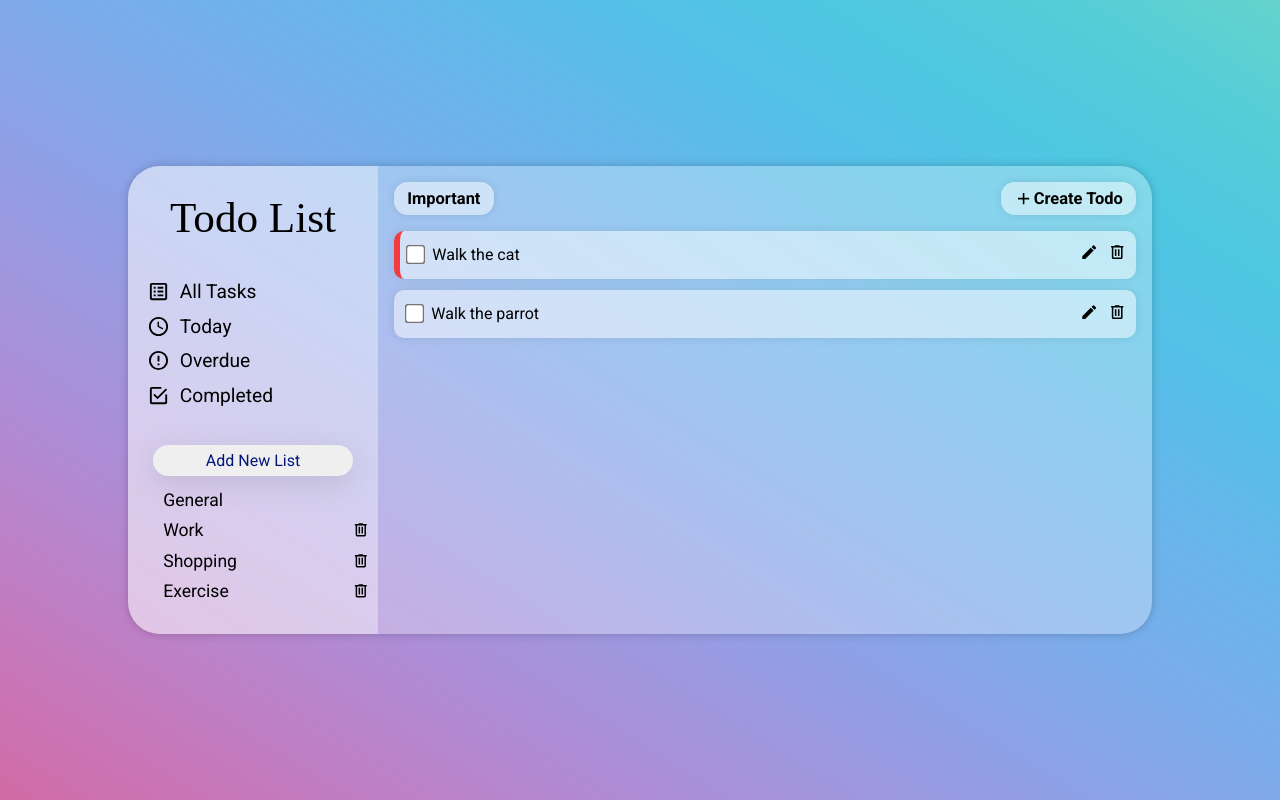
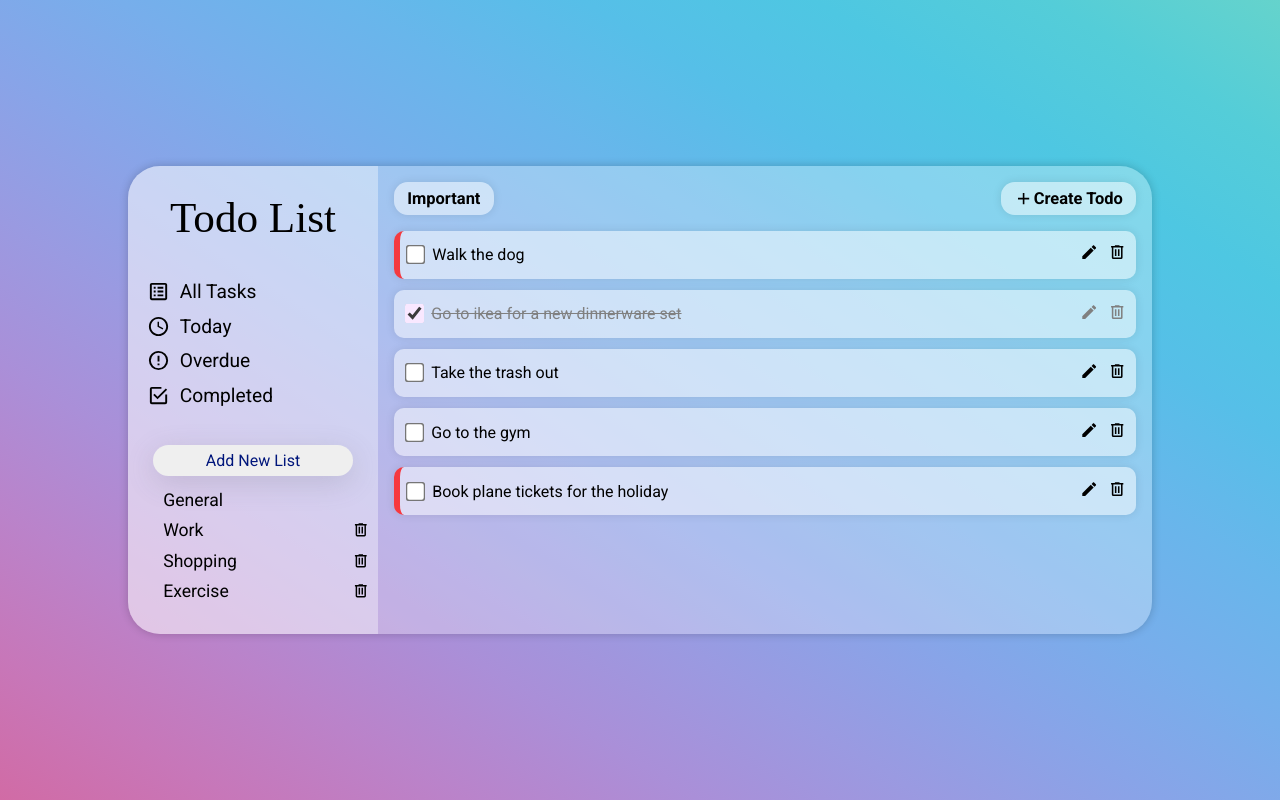
Before and after one commit to RimaSem/todo-list, a React (Vite) app: page / in a window 1280 px wide. Built offline with nearby package versions, Linux system fonts and the light colour scheme; a web font is replaced by a local one.

Commit message:
Create sample data file

```diff
--- a/src/App.tsx
+++ b/src/App.tsx
@@ -2,6 +2,7 @@ import { useState } from "react";
 import Menu from "./components/Menu";
 import Content from "./components/Content";
 import { nanoid } from "nanoid";
+import sampleData from "./sampleData";
 
 function App() {
   const [allLists, setAllLists] = useState<
@@ -15,29 +16,7 @@ function App() {
     { title: "Exercise", id: nanoid() },
   ]);
 
-  const [allTasks, setAllTasks] = useState<any[]>([
-    {
-      id: "235f",
-      title: "Walk the cat",
-      details: "for potty and exploring",
-      date: "2023-02-02",
-      time: "22:44",
-      list: "General",
-      isImportant: true,
-      isCompleted: false,
-    },
-    {
-      id: "236f",
-      title: "Walk the parrot",
-      details: "for flying and exploring",
-      date: "2024-03-02",
-      time: "22:44",
-      list: "Work",
-      isImportant: false,
-      isCompleted: false,
-    },
-  ]);
-
+  const [allTasks, setAllTasks] = useState<{}[]>(sampleData);
   const [filterBy, setFilterBy] = useState("");
 
   return (
--- a/src/components/Content.tsx
+++ b/src/components/Content.tsx
@@ -134,7 +134,10 @@ function Content({
         break;
       case "Overdue":
         newArr = allTasks.filter(
-          (item) => item.date !== today && new Date(item.date) < new Date()
+          (item) =>
+            !item.isCompleted &&
+            item.date !== today &&
+            new Date(item.date) < new Date()
         );
         displayImportant();
         break;
--- a/src/components/ListNav.tsx
+++ b/src/components/ListNav.tsx
@@ -36,11 +36,10 @@ function ListNav({
     >
       <div className="list-nav-item-text">{list.title}</div>
       <div
-        id={list.id}
         className="delete-list-icon"
         onClick={(e) => {
           e.stopPropagation();
-          handleDelete(list.id);
+          handleDelete(list.title);
         }}
       >
         <Icon path={mdiTrashCanOutline} />
@@ -48,13 +47,9 @@ function ListNav({
     </div>
   ));
 
-  function handleDelete(id: string) {
-    setAllLists((prev) => prev.filter((list) => list.id !== id));
-    let listTitles: (string | undefined)[] = [];
-    allLists.forEach((list) => listTitles.push(list.title));
-    setAllTasks((prev) =>
-      prev.filter((task) => !listTitles.includes(task.list))
-    );
+  function handleDelete(title: string | undefined) {
+    setAllLists((prev) => prev.filter((list) => list.title !== title));
+    setAllTasks((prev) => prev.filter((task) => task.list !== title));
   }
 
   return (
--- /dev/null
+++ b/src/sampleData.ts
@@ -0,0 +1,54 @@
+const today = new Date().toISOString().substring(0, 10);
+
+export default [
+  {
+    id: "235f",
+    title: "Walk the dog",
+    details: "use the blue leash and take extra poop bags",
+    date: today,
+    time: "18:00",
+    list: "General",
+    isImportant: true,
+    isCompleted: false,
+  },
+  {
+    id: "236f",
+    title: "Go to ikea for a new dinnerware set",
+    details: "grey or white set",
+    date: "2022-11-02",
+    time: "",
+    list: "Shopping",
+    isImportant: false,
+    isCompleted: true,
+  },
+  {
+    id: "237f",
+    title: "Take the trash out",
+    details: "",
+    date: today,
+    time: "21:30",
+    list: "General",
+    isImportant: false,
+    isCompleted: false,
+  },
+  {
+    id: "238f",
+    title: "Go to the gym",
+    details: "",
+    date: "2023-02-20",
+    time: "19:45",
+    list: "Exercise",
+    isImportant: false,
+    isCompleted: false,
+  },
+  {
+    id: "239f",
+    title: "Book plane tickets for the holiday",
+    details: "this is important!!",
+    date: "2023-11-01",
+    time: "08:00",
+    list: "Shopping",
+    isImportant: true,
+    isCompleted: false,
+  },
+];
```
